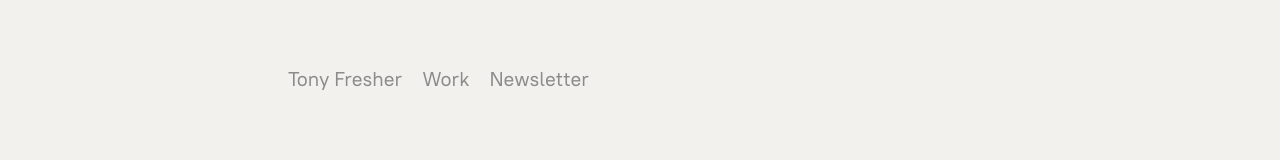
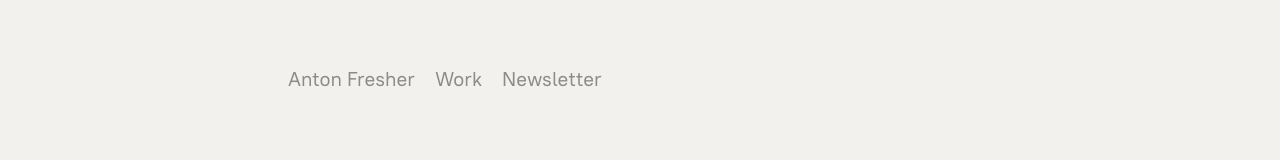
Before and after one commit to tonyfresher/tonyfresher-com, a Next.js app: page /work/tripleten in a window 1280 px wide. Shown: the top 160 px of the page. Built offline with nearby package versions, Linux system fonts and the light colour scheme.

Commit message:
Tony → Anton

```diff
--- a/src/app/layout.tsx
+++ b/src/app/layout.tsx
@@ -6,19 +6,19 @@ import EmojiFavicon from '@/components/emoji-favicon'
 
 import './global.css'
 
-const description = "Hey, I'm Tony. I'm a product designer and engineer."
+const description = "Hey, I'm Anton. I'm a product designer and engineer."
 
 export const metadata: Metadata = {
     title: {
-        default: 'Tony Fresher',
-        template: '%s — Tony Fresher'
+        default: 'Anton Fresher',
+        template: '%s — Anton Fresher'
     },
     description,
     openGraph: {
-        title: 'Tony Fresher',
+        title: 'Anton Fresher',
         description,
         locale: 'en_US',
-        siteName: 'Tony Fresher',
+        siteName: 'Anton Fresher',
         type: 'website'
     }
 }
--- a/src/app/work/page.tsx
+++ b/src/app/work/page.tsx
@@ -6,7 +6,7 @@ export const metadata: Metadata = {
     title: 'Work',
     openGraph: {
         title: 'Work',
-        siteName: 'Tony Fresher',
+        siteName: 'Anton Fresher',
         type: 'website'
     }
 }
--- a/src/components/home-page/about.mdx
+++ b/src/components/home-page/about.mdx
@@ -1,6 +1,6 @@
 import Link from '@/components/link'
 
-Hey! I'm Tony ![My photo](/me.jpeg)
+Hey! I'm Anton ![My photo](/me.jpeg)
 
 Generally, you would see me jumping in between design, software engineering, product management, leadership, and writing, still figuring out what to do with all this.
 
--- a/src/components/page-menu.tsx
+++ b/src/components/page-menu.tsx
@@ -6,7 +6,7 @@ import Link from '@/components/link'
 import { cn } from '@/lib/cn'
 
 const DEFAULT_MENU = [
-    { label: 'Tony Fresher', link: '/' },
+    { label: 'Anton Fresher', link: '/' },
     { label: 'Work', link: '/work' },
     { label: 'Newsletter', link: 'https://tonyfresher.substack.com' }
 ]
--- a/src/lib/metadata.ts
+++ b/src/lib/metadata.ts
@@ -3,7 +3,7 @@ import type { Metadata } from 'next'
 import type { WorkDescriptionMeta, WritingMeta } from '@/types'
 
 const baseOpenGraph = {
-    siteName: 'Tony Fresher',
+    siteName: 'Anton Fresher',
     locale: 'en_US'
 } as const
 
```
